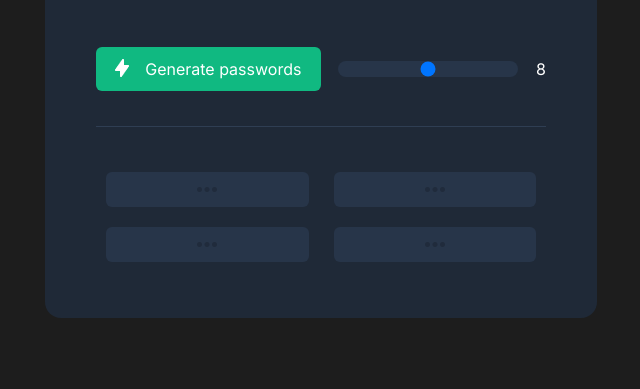
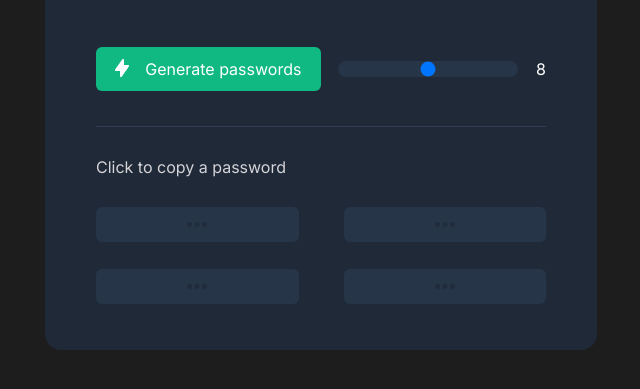
Before and after one commit to knutcode/kodehode, a plain HTML site: page solo project (3.4)/index.html in a window 1280 px wide. Shown: the part 269-658 px from the top of the page, without its empty margins (319-959 px from the left). Drawn offline with Linux system fonts and the light colour scheme.

Commit message:
added copy to clipboard function and UI feedback

```diff
--- a/solo project (3.4)/index.css
+++ b/solo project (3.4)/index.css
@@ -59,7 +59,7 @@ h1 > span {
 .btn {
   display: flex;
   justify-content: space-between;
-  margin: 1.5rem 0 3.5rem;
+  margin: 1.5rem 0 3rem;
   padding: 3.5rem 0;
   border-bottom: 1px #2f3e53 solid;
 }
@@ -83,11 +83,19 @@ button:hover {
 
 /* ----- BOTTOM SECTION ----- */
 
+.copy-text {
+  font-size: 1.6rem;
+  margin: 0 0 30px 0;
+  color: #d5d4d8;
+}
+
 /* div that contains all password values */
 .passwords {
   display: flex;
   flex-wrap: wrap;
   justify-content: space-between;
+  row-gap: 2.7rem;
+  column-gap: 0;
 }
 
 input {
@@ -96,8 +104,18 @@ input {
   border-style: none;
   color: #10b981;
   padding: 1rem 0;
-  margin: 10px;
   width: 45%;
+  cursor: pointer;
+}
+
+input:active {
+  border-radius: 6px;
+  outline-style: none;
+  border-style: none;
+  color: #ffffff;
+  padding: 1rem 0;
+  width: 45%;
+  cursor: pointer;
 }
 
 #slider {
--- a/solo project (3.4)/index.html
+++ b/solo project (3.4)/index.html
@@ -30,11 +30,13 @@
           <output>8</output>
         </div>
 
+        <p class="copy-text">Click to copy a password</p>
+
         <div class="passwords">
-          <input id="pwd-el-one" type="text" class="icon" readonly />
-          <input id="pwd-el-two" type="text" class="icon" readonly />
-          <input id="pwd-el-three" type="text" class="icon" readonly />
-          <input id="pwd-el-four" type="text" class="icon" readonly />
+          <input id="pwd-el-one" type="text" class="icon" readonly onclick="copyText(this.id)" />
+          <input id="pwd-el-two" type="text" class="icon" readonly onclick="copyText(this.id)" />
+          <input id="pwd-el-three" type="text" class="icon" readonly onclick="copyText(this.id)" />
+          <input id="pwd-el-four" type="text" class="icon" readonly onclick="copyText(this.id)" />
         </div>
       </div>
     </main>
--- a/solo project (3.4)/index.js
+++ b/solo project (3.4)/index.js
@@ -21,3 +21,8 @@ function renderPassword() {
   document.getElementById("pwd-el-three").value = genPassword();
   document.getElementById("pwd-el-four").value = genPassword();
 }
+
+function copyText(clicked_id) {
+  let copyText = document.getElementById(clicked_id);
+  navigator.clipboard.writeText(copyText.value);
+}
```
